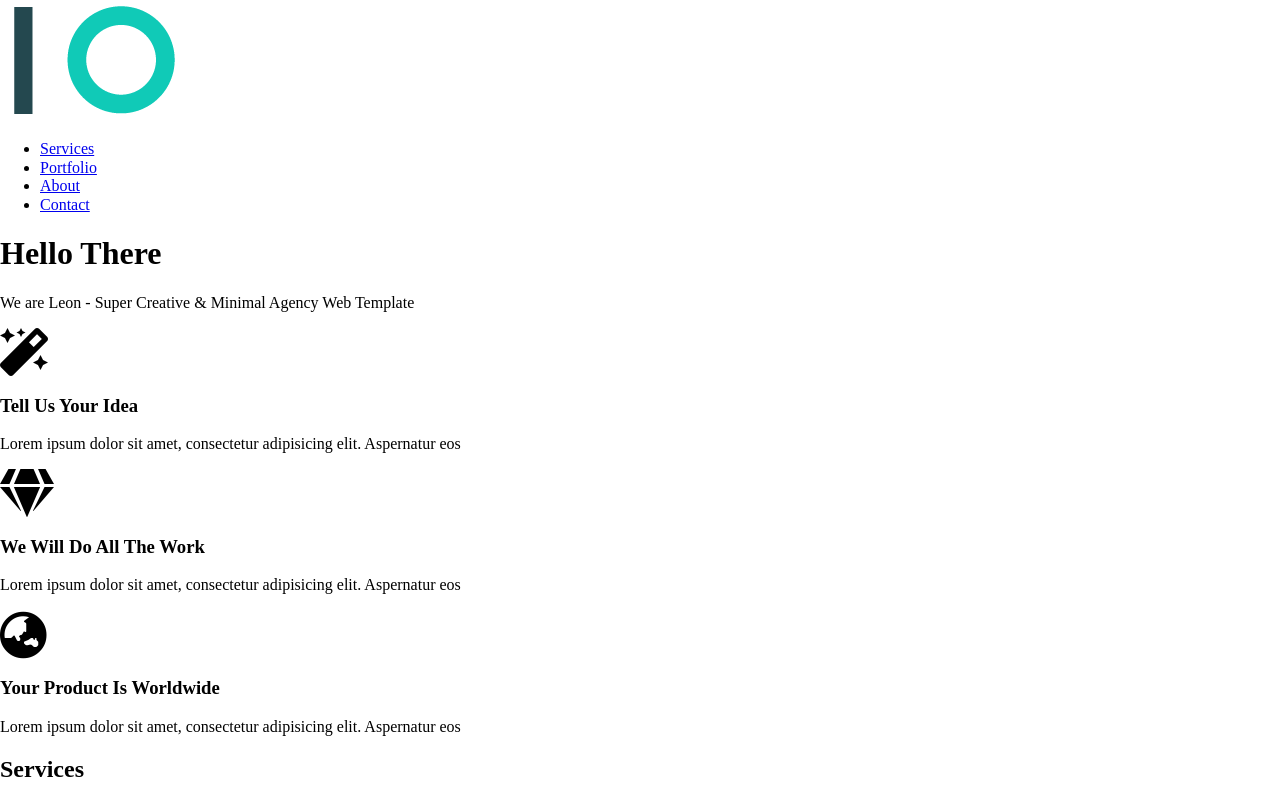
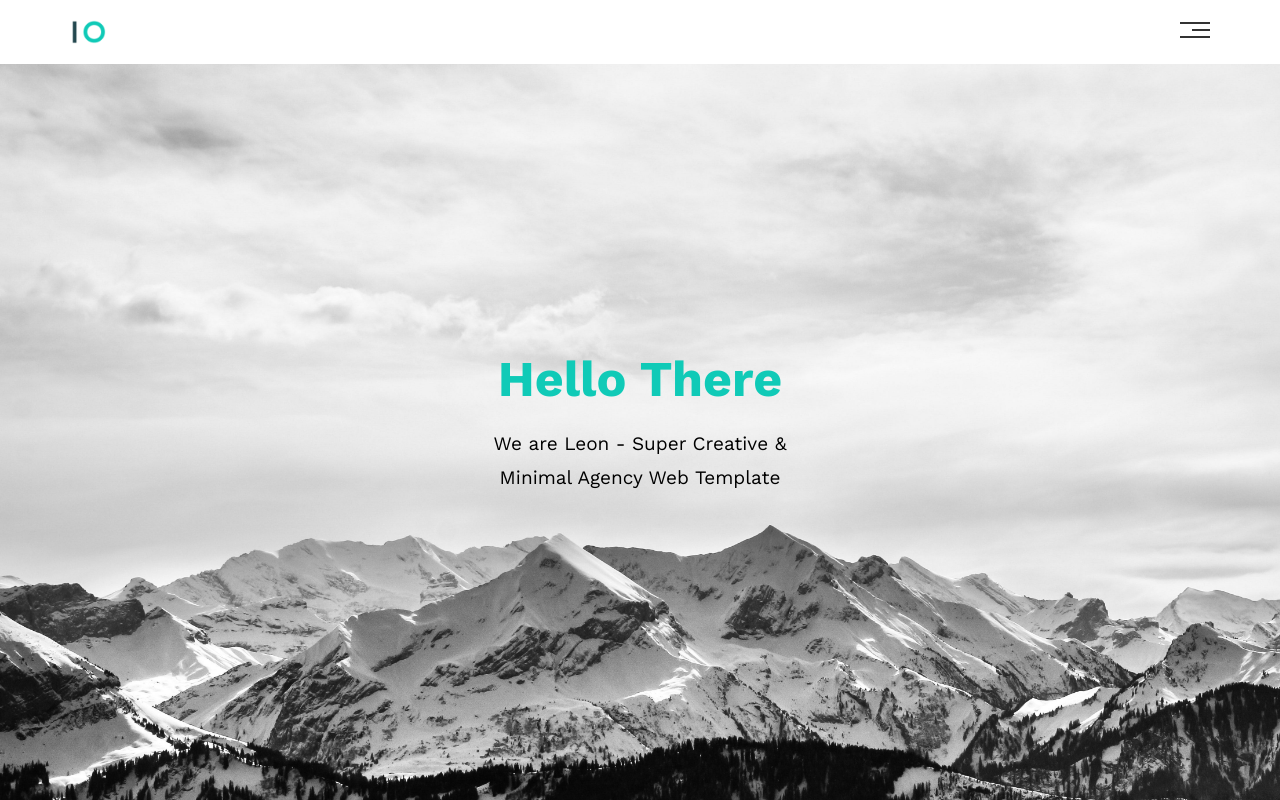
Before and after one commit to Chiheb1102/Leon, a plain HTML site: page index.html in a window 1280 px wide. Shown: the top 800 px of the page. Drawn offline with nearby package versions, Linux system fonts and the light colour scheme; files that its build step writes are made by us from their sources; files whose address does not match are found by name.

Commit message:
html file modified

```diff
--- a/index.html
+++ b/index.html
@@ -6,7 +6,7 @@
         <meta name="viewport" content="width=device-width, initial-scale=1.0">
         <title>Leon Template One</title>
         <!-- Main Template CSS File -->
-        <link rel="stylesheet" href="../lean.css">
+        <link rel="stylesheet" href="/CSS/CSS_Templates_And_Challenges/Github_Template_01/Template_One/CSS/leon.css">
         <!-- Render All Elements Normally -->
         <link rel="stylesheet" href="CSS/normalize.css">
         <!-- Font Awesome Library -->
```
